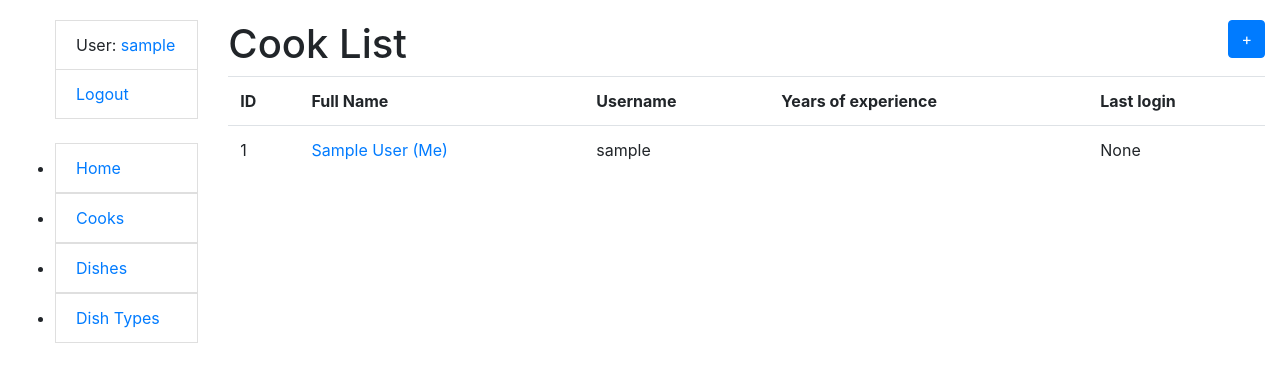
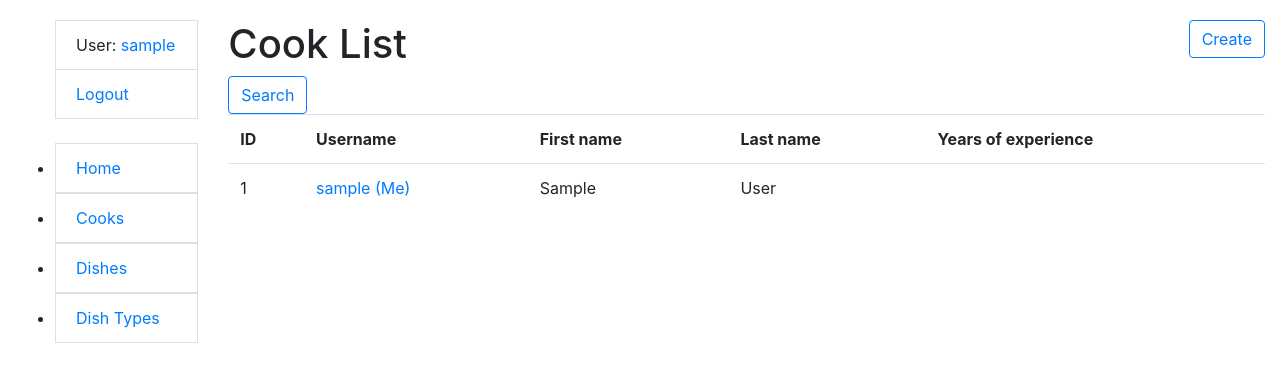
Before and after one commit to Anatolii-Poznyak/this_is_kitchen, a Django app: page /cooks/ in a window 1280 px wide. Shown: the top 382 px of the page. Run offline with Django 4.2, Linux system fonts and the light colour scheme; the visitor is signed in with stand-in values (Sample User, id 1); data comes from the database, SQL or seed files in the repository; some libraries are stand-ins or nearby versions.

Commit message:
Change cook templates. Add table style

```diff
--- a/templates/kitchen/cook_form.html
+++ b/templates/kitchen/cook_form.html
@@ -2,11 +2,11 @@
 {% load crispy_forms_filters %}
 
 {% block content %}
-  <h1>Create Cook</h1>
+  <h1>{{ object|yesno:"Update,Create" }} Cook</h1>
   <form action="" method="post" novalidate>
   {% csrf_token %}
   {{ form|crispy }}
 
-    <input type="submit" value="Create" class="btn btn-primary">
+    <input type="submit" value="{{ object|yesno:"Update,Create" }}" class="btn btn-primary">
   </form>
 {% endblock %}
--- a/templates/kitchen/cook_list.html
+++ b/templates/kitchen/cook_list.html
@@ -1,34 +1,40 @@
 {% extends "base.html" %}
+{% load crispy_forms_filters %}
 
 
 
 {% block content %}
     <h1>
       Cook List
-    <a style="float:right" class="btn btn-primary"  href="{% url 'kitchen:cook-create' %}">+</a>
+    <a style="float:right" class="btn btn-outline-primary"  href="{% url 'kitchen:cook-create' %}">Create</a>
     </h1>
+
+    <form action="" method="get">
+      {{ search_form|crispy }}
+     <input type="submit" value="Search" class="btn btn-outline-primary">
+    </form>
 
     {% if cook_list %}
     <table class="table">
       <tr>
         <th>ID</th>
-        <th>Full Name</th>
         <th>Username</th>
+        <th>First name</th>
+        <th>Last name</th>
         <th>Years of experience</th>
-        <th>Last login</th>
       </tr>
     {% for cook in cook_list %}
       <tr>
         <td>{{ cook.id }}</td>
-        <td><a href="{{ cook.get_absolute_url }}">{{ cook.first_name }} {{ cook.last_name }} {% if user == cook %} (Me){% endif %}</a></td>
-        <td>{{ cook.username }}</td>
+        <td><a href="{{ cook.get_absolute_url }}">{{ cook.username }} {% if user == cook %} (Me){% endif %}</a></td>
+        <td>{{ cook.first_name }}</td>
+        <td>{{ cook.last_name }}</td>
         <td>{{ cook.years_of_experience|default_if_none:"" }}</td>
-        <td>{{ cook.last_login }}</td>
       </tr>
     {% endfor %}
 
     </table>
     {% else %}
-      <p>There are no cooks in the service yet!</p>
+      <p>There are no cook in the service yet!</p>
     {% endif %}
 {% endblock %}
```
Also changed, not shown: templates/kitchen/cook_confirm_delete.html (added, +10 -0 lines), templates/kitchen/cook_detail.html (+7 -0 lines), kitchen/views.py (line endings or trailing spaces).
